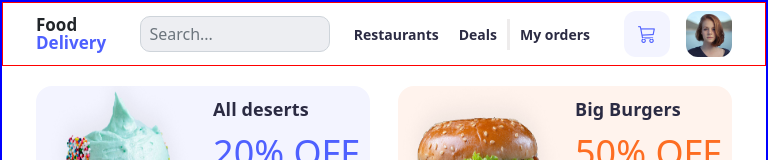
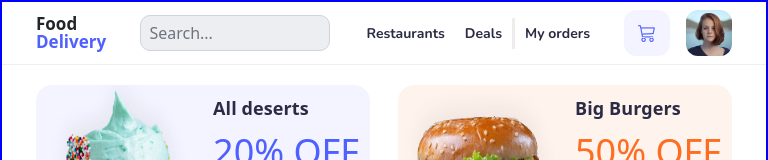
Before and after one commit to mukhriddin-dev/makro-shop.uz, a React (Vite) app: page / in a window 768 px wide. Shown: the top 160 px of the page. Built offline with nearby package versions, Linux system fonts and the light colour scheme.

Commit message:
Home page and Response version ready

```diff
--- a/src/components/Home/Main.jsx
+++ b/src/components/Home/Main.jsx
@@ -96,7 +96,7 @@ const Main = () => {
                   <div className="card-body">
                         <h5 className="card-title">
                           <span>{item.cardTitle}</span>
-                          <i class="bi bi-cart-plus"></i>
+                          <i className="bi bi-cart-plus"></i>
                         </h5>
                         <p className="card-text">
                           <i className="bi bi-clock"></i>
--- a/src/components/Home/home.css
+++ b/src/components/Home/home.css
@@ -2,18 +2,15 @@
 /* -------------- HEADER ------------ */
 
 .home {
-    /* border: 2px solid red; */
     width: 100%;
     min-height: 100vh;
 }
 
 .navbar {
-    /* border: 1px solid red; */
     border-bottom: 1px solid #EDEEF2;
 }
 
 .navbar .navbar-brand {
-    /* border: 1px solid red; */
     font-size: 18px;
     font-weight: bold;
     line-height: 18px;
@@ -24,7 +21,6 @@
 }
 
 .nav-content {
-    /* border: 1px solid red; */
     width: 85%;
     display: flex;
     justify-content: space-between;
@@ -56,7 +52,7 @@ form i {
 .right-nav .nav li a {
     color: #2B2B43;
     font-size: 14px;
-    font-family: 'Nunito' sans-serif;
+    font-family: 'Nunito', sans-serif;
     font-weight: bold;
 }
 
@@ -114,12 +110,10 @@ form i {
 /* -------------- MAIN ------------ */
 
 .main-top {
-    /* border: 1px solid blue; */
     min-height: 190px;
 }
 
 .main-top .deserts-top {
-    /* border: 1px solid red; */
     margin: 20px 0 0 0;
     display: flex;
     flex-wrap: wrap;
@@ -157,7 +151,6 @@ form i {
 }
 
 .card-right .card-title {
-    /* border: 1px solid red; */
     color: #2B2B43;
     font-size: 20px;
     letter-spacing: 0.1px;
@@ -178,12 +171,9 @@ form i {
 .main-top .deserts-top .deserts-right {
     width: 630px;
     height: auto;
-    /* border: 1px solid red; */
-
 }
 
 .main-top .deserts-bottom {
-    /* border: 1px solid blue; */
     width: 100%;
     min-height: 10vh;
     padding: 10px 0;
@@ -207,19 +197,17 @@ form i {
 
 }
 
-.deserts-bottom .item .item-icon{
-    /* border: 1px solid blue; */
+.deserts-bottom .item .item-icon {
     width: 35px;
     height: 35px;
 }
 
-.deserts-bottom .item:hover{
+.deserts-bottom .item:hover {
     border: 3px solid #4E60FF;
     background: #F3F4FF;
 }
 
-.deserts-bottom .item .item-title{
-    /* border: 1px solid #545563; */
+.deserts-bottom .item .item-title {
     font-size: 13px;
     font-family: 'Nunito';
     font-weight: 700;
@@ -228,7 +216,6 @@ form i {
 /* -------------- MAIN-CONTAINER ---------- */
 
 .main-container .main-title {
-    /* border: 1px solid red; */
     padding: 20px 0;
     font-size: 20px;
     font-family: 'Nunito', sans-serif;
@@ -236,7 +223,6 @@ form i {
 }
 
 .main-container .main-content {
-    /* border: 1px solid blue; */
     display: flex;
     flex-wrap: wrap;
     justify-content: space-between;
@@ -250,7 +236,6 @@ form i {
 }
 
 .main-card .img-top {
-    /* border: 1px solid blue; */
     height: 160px;
 }
 
@@ -271,6 +256,7 @@ form i {
 .card-body .card-title span {
     color: #2B2B43;
 }
+
 .card-body .card-title i {
     color: #C7C8D2;
 }
@@ -287,12 +273,10 @@ form i {
     border-radius: 20px;
     width: 120px;
     display: flex;
-    /* justify-content: space-around; */
     padding: 4px 12px;
 }
 
 .card-body .btns .ico {
-    /* border: 1px solid red; */
     width: 20px;
     height: 20px;
     display: flex;
@@ -313,18 +297,15 @@ form i {
 
 @media only screen and (max-width: 992px) and (min-width:768px) {
     .home {
-        border: 2px solid red;
         width: 100%;
         min-height: 100vh;
     }
 
     .navbar {
-        /* border: 1px solid red; */
         border-bottom: 1px solid #EDEEF2;
     }
 
     .navbar .navbar-brand {
-        /* border: 1px solid red; */
         font-size: 18px;
         font-weight: bold;
         line-height: 18px;
@@ -335,7 +316,6 @@ form i {
     }
 
     .nav-content {
-        /* border: 1px solid red; */
         width: 85%;
         display: flex;
         justify-content: space-between;
@@ -367,7 +347,7 @@ form i {
     .right-nav .nav li a {
         color: #2B2B43;
         font-size: 14px;
-        font-family: 'Nunito' sans-serif;
+        font-family: 'Nunito', sans-serif;
         font-weight: bold;
     }
 
@@ -512,17 +492,17 @@ form i {
 
     }
 
-    .deserts-bottom .item .item-icon{
+    .deserts-bottom .item .item-icon {
         width: 35px;
         height: 35px;
     }
 
-    .deserts-bottom .item:hover{
+    .deserts-bottom .item:hover {
         border: 3px solid #4E60FF;
         background: #F3F4FF;
     }
 
-    .deserts-bottom .item .item-title{
+    .deserts-bottom .item .item-title {
         font-size: 13px;
         font-family: 'Nunito';
         font-weight: 700;
@@ -571,6 +551,7 @@ form i {
     .card-body .card-title span {
         color: #2B2B43;
     }
+
     .card-body .card-title i {
         color: #C7C8D2;
     }
@@ -619,9 +600,8 @@ form i {
         min-height: 100vh;
     }
 
-    .navbar {
-        border: 1px solid red;
-    }
+    /* .navbar {
+    } */
 
     .navbar .navbar-brand {
         font-size: 17px;
@@ -664,9 +644,9 @@ form i {
 
     .right-nav .nav li a {
         color: #2B2B43;
-        padding: 5px 10px ;
+        padding: 5px 10px;
         font-size: 14px;
-        font-family: 'Nunito' sans-serif;
+        font-family: 'Nunito', sans-serif;
         font-weight: bold;
     }
 
@@ -784,7 +764,6 @@ form i {
     .main-top .deserts-top .deserts-right {
         width: 630px;
         height: auto;
-        border: 1px solid red;
 
     }
 
@@ -812,17 +791,17 @@ form i {
 
     }
 
-    .deserts-bottom .item .item-icon{
+    .deserts-bottom .item .item-icon {
         width: 35px;
         height: 35px;
     }
 
-    .deserts-bottom .item:hover{
+    .deserts-bottom .item:hover {
         border: 3px solid #4E60FF;
         background: #F3F4FF;
     }
 
-    .deserts-bottom .item .item-title{
+    .deserts-bottom .item .item-title {
         font-size: 13px;
         font-family: 'Nunito';
         font-weight: 700;
@@ -871,6 +850,7 @@ form i {
     .card-body .card-title span {
         color: #2B2B43;
     }
+
     .card-body .card-title i {
         color: #C7C8D2;
     }
@@ -908,20 +888,19 @@ form i {
 
     /* -------------- MAIN-CONTAINER END------- */
     /* -------------- MAIN END ------------ */
+}
 
-}
 
     @media only screen and (max-width: 576px) {
         .home {
-        border: 2px solid green;
             width: 100%;
             min-height: 100vh;
         }
 
-    .navbar {
-        /* border: 1px solid red; */
-        /* border-bottom: 1px solid #EDEEF2; */
-    }
+        /* .navbar {
+        border: 1px solid red;
+        border-bottom: 1px solid #EDEEF2;
+         } */
 
         .navbar .navbar-brand {
             font-size: 16px;
@@ -964,9 +943,9 @@ form i {
 
         .right-nav .nav li a {
             color: #2B2B43;
-        padding: 5px 10px ;
+            padding: 5px 10px;
             font-size: 14px;
-        font-family: 'Nunito' sans-serif;
+            font-family: 'Nunito', sans-serif;
             font-weight: bold;
         }
 
@@ -1115,7 +1094,6 @@ form i {
 
 
         .main-top .deserts-bottom {
-        border: 1px solid blue;
             width: 100%;
             min-height: 10vh;
             padding: 10px 0;
@@ -1139,17 +1117,17 @@ form i {
 
         }
 
-    .deserts-bottom .item .item-icon{
+        .deserts-bottom .item .item-icon {
             width: 35px;
             height: 35px;
         }
 
-    .deserts-bottom .item:hover{
+        .deserts-bottom .item:hover {
             border: 3px solid #4E60FF;
             background: #F3F4FF;
         }
 
-    .deserts-bottom .item .item-title{
+        .deserts-bottom .item .item-title {
             font-size: 13px;
             font-family: 'Nunito';
             font-weight: 700;
@@ -1200,6 +1178,7 @@ form i {
         .card-body .card-title span {
             color: #2B2B43;
         }
+
         .card-body .card-title i {
             color: #C7C8D2;
         }
@@ -1240,11 +1219,4 @@ form i {
 
         /* -------------- MAIN-CONTAINER END------- */
         /* -------------- MAIN END ------------ */
-
     }
-
-
-
-
-/* -------------------------------------------- */
-/* --------------- MEDIA QUERY END------------- */
--- a/src/components/Navbar.jsx
+++ b/src/components/Navbar.jsx
@@ -17,31 +17,31 @@ const Navbar = () => {
             {/* <i className="bi bi-search"></i> */}
           </form>
           <div className="right-nav d-flex">
-            <ul class="nav justify-content-end">
-              <li class="nav-item">
-                <a class="nav-link active" aria-current="page" href="#">
+            <ul className="nav justify-content-end">
+              <li className="nav-item">
+                <a className="nav-link active" aria-current="page" href="#">
                   Restaurants
                 </a>
               </li>
-              <li class="nav-item">
-                <a class="nav-link" href="#">
+              <li className="nav-item">
+                <a className="nav-link" href="#">
                   Deals
                 </a>
               </li>
-              <li class="nav-item">
-                <a class="nav-link" href="#">
+              <li className="nav-item">
+                <a className="nav-link" href="#">
                   My orders
                 </a>
               </li>
             </ul>
             <div className="message">
-              <i class="bi bi-cart3"></i>
+              <i className="bi bi-cart3"></i>
             </div>
             <div className="avatar border-outline-light">
               {/* <img src="./img/avatar.jpg"   alt="" /> */}
             </div>
             <div className="hamburger-menu">
-            <i class="bi bi-list"></i>
+            <i className="bi bi-list"></i>
             </div>
           </div>
         </div>
```
Also changed, not shown: 2 other files (tests, documents, lock files or other folders). Lines whose indentation alone changed are shown as unchanged.
